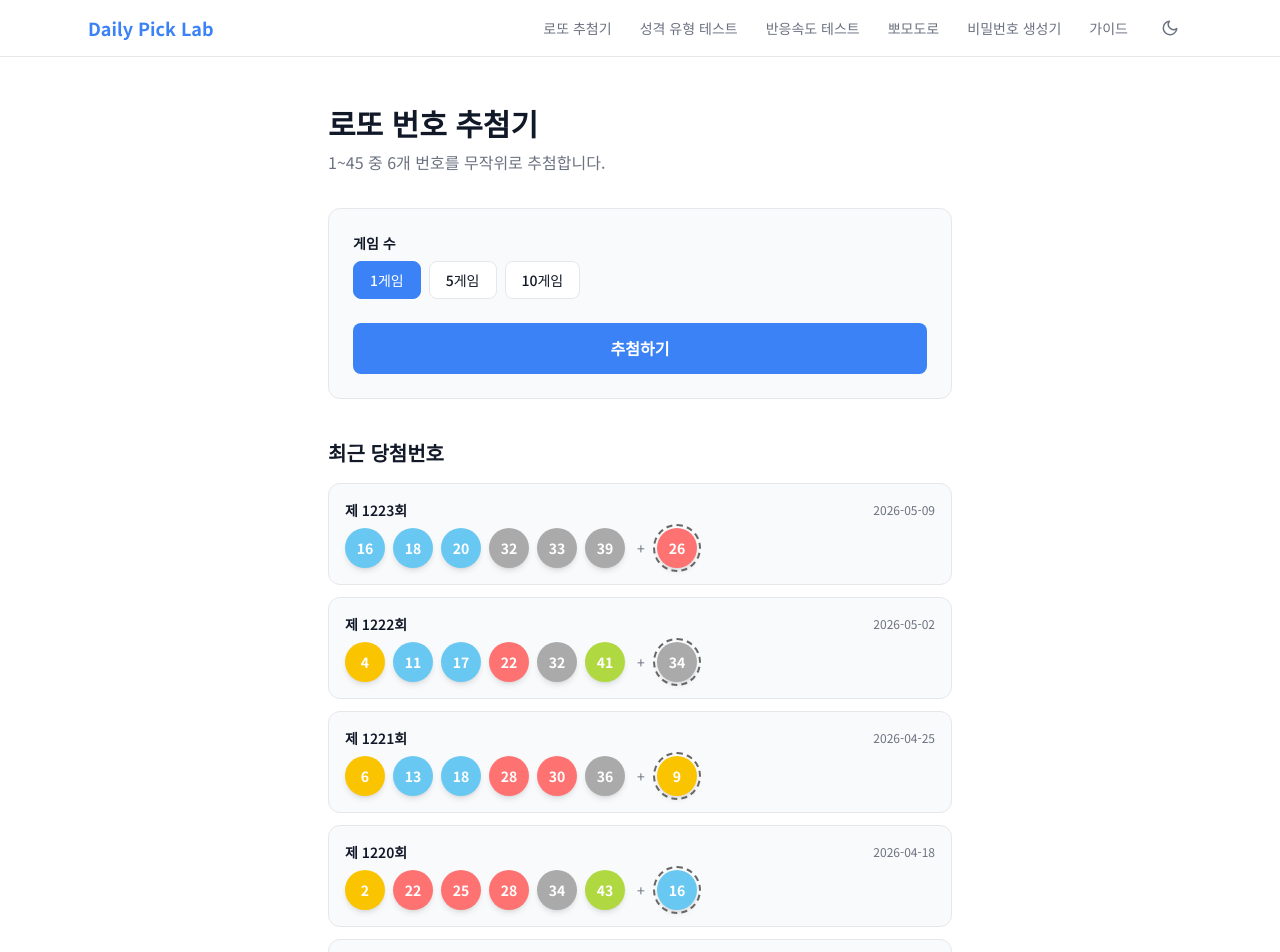
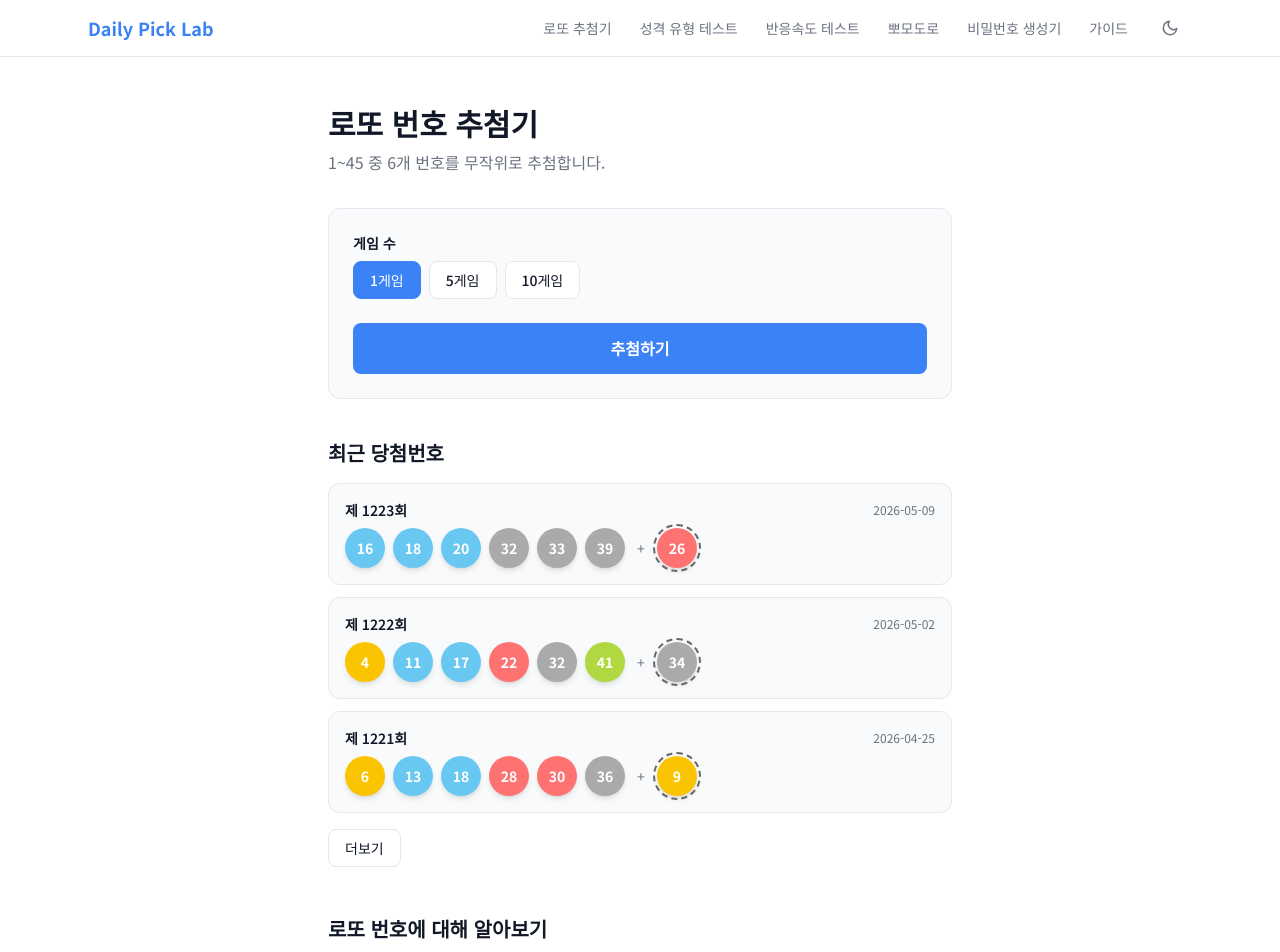
Before and after one commit to willkim11/dailypicklab, a Next.js app: page /lotto in a window 1280 px wide. Shown: the top 952 px of the page. Built offline with nearby package versions, Linux system fonts and the light colour scheme.

Commit message:
Paginate recent lotto results

```diff
--- a/app/lotto/LottoClient.tsx
+++ b/app/lotto/LottoClient.tsx
@@ -47,6 +47,8 @@ function LottoBallComponent({ number, isBonus = false, animDelay = 0 }: LottoBal
 }
 
 const GAME_COUNT_OPTIONS = [1, 5, 10];
+const INITIAL_RECENT_RESULT_COUNT = 3;
+const RECENT_RESULTS_PAGE_SIZE = 5;
 
 // 지난 회차 당첨번호 (수동 업데이트)
 const RECENT_RESULTS = [
@@ -63,6 +65,16 @@ export default function LottoClient() {
   const [gameCount, setGameCount] = useState(1);
   const [results, setResults] = useState<GameResult[]>([]);
   const [animKey, setAnimKey] = useState(0);
+  const [showAllRecentResults, setShowAllRecentResults] = useState(false);
+  const [recentResultsPage, setRecentResultsPage] = useState(0);
+
+  const totalRecentResultPages = Math.ceil(RECENT_RESULTS.length / RECENT_RESULTS_PAGE_SIZE);
+  const visibleRecentResults = showAllRecentResults
+    ? RECENT_RESULTS.slice(
+        recentResultsPage * RECENT_RESULTS_PAGE_SIZE,
+        (recentResultsPage + 1) * RECENT_RESULTS_PAGE_SIZE,
+      )
+    : RECENT_RESULTS.slice(0, INITIAL_RECENT_RESULT_COUNT);
 
   function handleDraw() {
     const newResults = Array.from({ length: gameCount }, () => {
@@ -152,7 +164,7 @@ export default function LottoClient() {
             최근 당첨번호
           </h2>
           <div className="space-y-3">
-            {RECENT_RESULTS.map((r) => (
+            {visibleRecentResults.map((r) => (
               <div
                 key={r.round}
                 className="p-4 rounded-xl border"
@@ -173,6 +185,59 @@ export default function LottoClient() {
                 </div>
               </div>
             ))}
+          </div>
+          <div className="mt-4 flex flex-col gap-3 sm:flex-row sm:items-center sm:justify-between">
+            {RECENT_RESULTS.length > INITIAL_RECENT_RESULT_COUNT && (
+              <button
+                type="button"
+                onClick={() => {
+                  setShowAllRecentResults((current) => !current);
+                  setRecentResultsPage(0);
+                }}
+                className="px-4 py-2 rounded-lg text-sm font-medium border transition-colors"
+                style={{
+                  borderColor: "var(--color-border)",
+                  backgroundColor: "var(--color-bg)",
+                  color: "var(--color-text)",
+                }}
+              >
+                {showAllRecentResults ? "접기" : "더보기"}
+              </button>
+            )}
+
+            {showAllRecentResults && totalRecentResultPages > 1 && (
+              <div className="flex items-center gap-2">
+                <button
+                  type="button"
+                  onClick={() => setRecentResultsPage((page) => Math.max(0, page - 1))}
+                  disabled={recentResultsPage === 0}
+                  className="px-3 py-2 rounded-lg text-sm font-medium border transition-colors disabled:opacity-40"
+                  style={{
+                    borderColor: "var(--color-border)",
+                    backgroundColor: "var(--color-bg)",
+                    color: "var(--color-text)",
+                  }}
+                >
+                  이전
+                </button>
+                <span className="text-sm" style={{ color: "var(--color-text-muted)" }}>
+                  {recentResultsPage + 1} / {totalRecentResultPages}
+                </span>
+                <button
+                  type="button"
+                  onClick={() => setRecentResultsPage((page) => Math.min(totalRecentResultPages - 1, page + 1))}
+                  disabled={recentResultsPage >= totalRecentResultPages - 1}
+                  className="px-3 py-2 rounded-lg text-sm font-medium border transition-colors disabled:opacity-40"
+                  style={{
+                    borderColor: "var(--color-border)",
+                    backgroundColor: "var(--color-bg)",
+                    color: "var(--color-text)",
+                  }}
+                >
+                  다음
+                </button>
+              </div>
+            )}
           </div>
         </section>
 
--- a/next.config.ts
+++ b/next.config.ts
@@ -1,8 +1,11 @@
 import type { NextConfig } from "next";
+import { fileURLToPath } from "node:url";
+
+const projectRoot = fileURLToPath(new URL(".", import.meta.url));
 
 const nextConfig: NextConfig = {
   turbopack: {
-    root: process.cwd(),
+    root: projectRoot,
   },
 };
 
```
